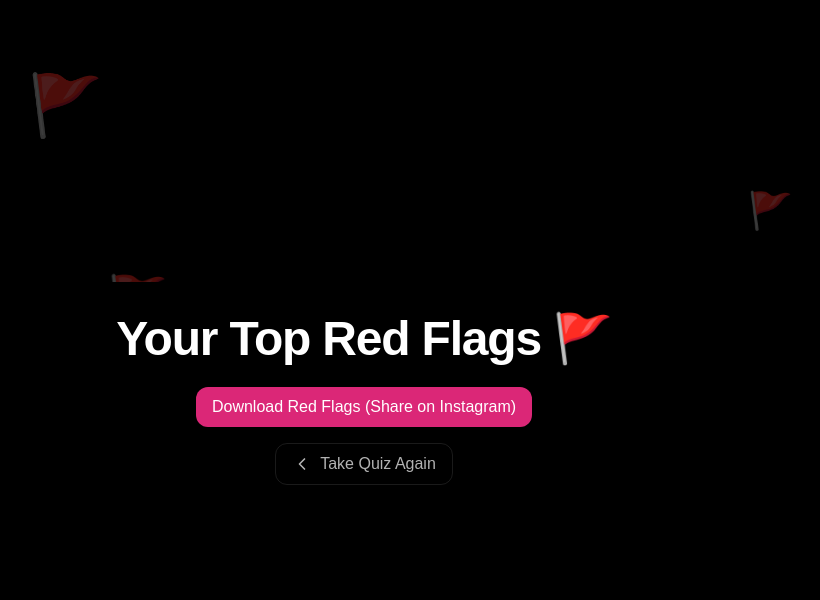
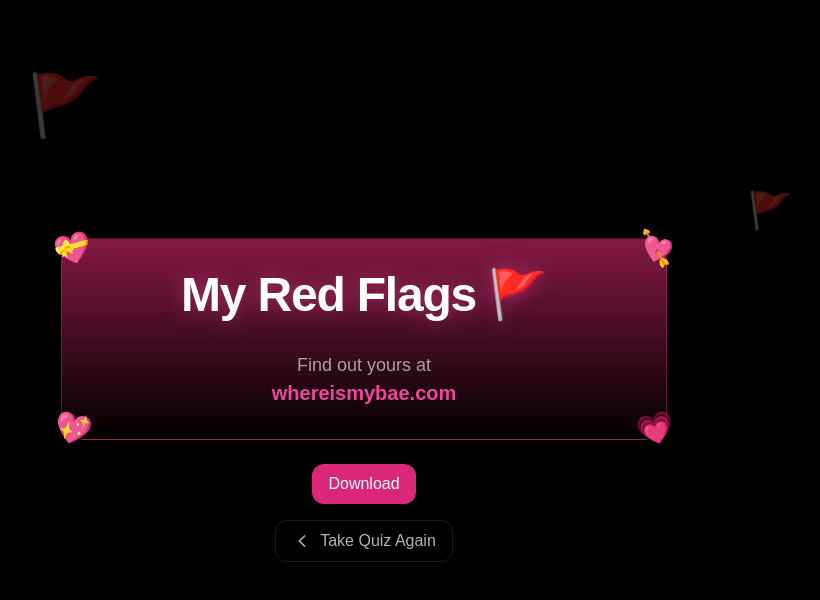
Before and after one commit to kartikeyegupta/whereismybae, a Next.js app: page /results in a window 1280 px wide. Shown: the top 600 px of the page, without its empty margins (276-1096 px from the left). Built offline with nearby package versions, Linux system fonts and the light colour scheme.

Commit message:
working site

```diff
--- a/app/api/redflags/route.ts
+++ b/app/api/redflags/route.ts
@@ -14,14 +14,26 @@ export async function POST(request: Request) {
       messages: [
         {
           role: 'system',
-          content: 'You are a witty dating coach analyzing the user responses to seven questions. Based on those answers, create up to three short red flags that are each 1. Creative, funny, and relatable to a college audience 2. Derived from more than one of the user responses so they are personalized 3. General statements about the users love life, rather than direct references to specific questions or answers 4. Present these red flags at the end of your response. They should be concise one to two sentences each and not listed strictly question by question Present these red flags at the end of your response. They should be concise one to two sentences each and not listed strictly question by question. Output the red flags as Title: description. Make the title a short phrase applying to the user(ex. The Ghoster) and the description a short sentence.'
+          content: `You are a dating coach analyzing the user responses to seven questions. Based on those answers, create up to three short red flags that are each 1. Creative, funny, and relatable to a college audience 2. Derived from more than one of the user responses so they are personalized 3. General statements about the users love life, rather than direct references to specific questions or answers 4. Present these red flags at the end of your response. They should be concise one to two sentences each and not listed strictly question by question Present these red flags at the end of your response. They should be concise one to two sentences each and not listed strictly question by question. Use college lingo like "rizz","bussin","no cap","on god","touch grass","ate and left no crumbs","periodt","based", "obsession","living rent-free in my head","i\'m feral","unhinged","down bad","simping","delulu","fixated","i can\'t even / i\'m deceased". Don't put the words in quotes when you use them, and don't force usage. Add emojis to the descriptions sparingly but well.
+          Output the red flags in valid JSON with this structure:
+            {
+            "red_flags": [
+                {
+                "title": "Short phrase applying to the user (4 words or less)",
+                "description": "Short sentence, 10 words or less"
+                },
+                ...
+            ]
+            }
+
+            Do not provide additional text or formatting outside of this JSON.`
         },
         {
           role: 'user',
           content: `Gender: ${gender}\nAnswers: ${answers.join('\n')}`
         }
       ],
-      temperature: 0.8,
+      temperature: 0.7,
     });
 
     console.log(response.choices[0].message.content);
--- a/app/page.tsx
+++ b/app/page.tsx
@@ -59,7 +59,7 @@ export default function Home() {
     },
     {
       question:
-        "7. What's your go-to coping strategy when you see your crush posting selfies with someone else?",
+        "7. What's your go-to coping strategy when you see your crush posting with someone else?",
       options: [
         "Like and comment something sarcastic to show I'm totally unbothered 🙃",
         "Ignore it, then quietly panic-text my group chat for advice 😅",
@@ -69,7 +69,7 @@ export default function Home() {
     {
       question: "8. You just found out your situationship is also talking to your friend. Your move?",
       options: [
-        "Immediately draft a passive-aggressive subtweet 🐦",
+        "Immediately draft a passive-aggressive text 💬",
         "Confront them with screenshots and receipts 🧾",
         "Give everyone the benefit of the doubt and see how it plays out 🤷"
       ]
@@ -141,7 +141,7 @@ export default function Home() {
     {
       question: "8. You just found out your situationship is also talking to your friend. Your move?",
       options: [
-        "Immediately draft a passive-aggressive subtweet 🐦",
+        "Immediately draft a passive-aggressive text 💬",
         "Confront them with screenshots and receipts 🧾",
         "Give everyone the benefit of the doubt and see how it plays out 🤷"
       ]
@@ -225,7 +225,7 @@ export default function Home() {
     {
       question: "8. You just found out your situationship is also talking to your friend. Your move?",
       options: [
-        "Immediately draft a passive-aggressive subtweet 🐦",
+        "Immediately draft a passive-aggressive text 💬",
         "Confront them with screenshots and receipts 🧾",
         "Give everyone the benefit of the doubt and see how it plays out 🤷"
       ]
--- a/app/results/page.tsx
+++ b/app/results/page.tsx
@@ -10,11 +10,14 @@ export default function ResultsPage() {
   const searchParams = useSearchParams();
   const analysis = searchParams.get("analysis");
 
-  // Parse the analysis string into red flags
-  const redFlags = analysis
-    ?.split("\n")
-    .filter((line) => line.includes(":"))
-    .slice(0, 3) || [];
+  // Parse the analysis JSON string into red flags
+  let redFlags = [];
+  try {
+    const parsedData = JSON.parse(analysis || '{"red_flags": []}');
+    redFlags = parsedData.red_flags || [];
+  } catch (err) {
+    console.error("Error parsing red flags:", err);
+  }
 
   // We'll reference the container we want to screenshot
   const captureRef = useRef<HTMLDivElement>(null);
@@ -23,18 +26,14 @@ export default function ResultsPage() {
     if (!captureRef.current) return;
 
     try {
-      // Use html2canvas to capture the container
       const canvas = await html2canvas(captureRef.current, {
-        backgroundColor: "#000000", // Ensure black background if your container is black
-        scale: 2, // Increase resolution for a clearer image
+        backgroundColor: "#000000",
+        scale: 3, // Increased for even better quality
       });
-      // Convert canvas to data URL
       const dataURL = canvas.toDataURL("image/png");
-
-      // Create a download link
       const link = document.createElement("a");
       link.href = dataURL;
-      link.download = "my-red-flags.png"; // Default filename
+      link.download = "my-red-flags.png";
       link.click();
     } catch (err) {
       console.error("Error capturing image:", err);
@@ -53,27 +52,45 @@ export default function ResultsPage() {
       </div>
 
       <main className="max-w-2xl w-full p-6 md:p-8 rounded-2xl shadow-2xl bg-black border border-black relative z-10">
-        <h1 className="text-4xl md:text-5xl font-bold mb-4 text-center text-white tracking-tight">
-          Your Top Red Flags 🚩
-        </h1>
+        {/* Container we want to screenshot */}
+        <div
+          ref={captureRef}
+          id="shareable-container"
+          className="mb-6 p-8 bg-gradient-to-b from-pink-900 to-black rounded-3xl border border-pink-500/30 relative"
+        >
+          {/* Decorative corner emojis */}
+          <div className="absolute -top-2 -left-2 text-3xl rotate-[-15deg]">💝</div>
+          <div className="absolute -top-2 -right-2 text-3xl rotate-[15deg]">💘</div>
+          <div className="absolute -bottom-2 -left-2 text-3xl rotate-[15deg]">💖</div>
+          <div className="absolute -bottom-2 -right-2 text-3xl rotate-[-15deg]">💗</div>
 
-        {/* Container we want to screenshot */}
-        <div ref={captureRef} id="shareable-container" className="mb-6">
-          {/* You could add a special header or styling specifically for the shareable container */}
-          <div className="space-y-6">
-            {redFlags.map((flag, index) => {
-              const [title, description] = flag.split(":").map((str) => str.trim());
-              const cleanTitle = title.replace(/\*\*/g, "");
-              return (
-                <div
-                  key={index}
-                  className="p-6 rounded-xl border border-pink-500/20 hover:border-pink-500/40 transition-all duration-300 mb-2"
-                >
-                  <h2 className="text-2xl font-bold text-pink-500 mb-2">🚩 {cleanTitle}</h2>
-                  <p className="text-white/80">{description}</p>
-                </div>
-              );
-            })}
+          <h1 className="text-4xl md:text-5xl font-bold mb-8 text-center text-white tracking-tight drop-shadow-[0_0_10px_rgba(236,72,153,0.5)]">
+            My Red Flags 🚩
+          </h1>
+
+          <div className="space-y-6 flex-grow">
+            {redFlags.map((flag: { title: string; description: string }, index: number) => (
+              <div
+                key={index}
+                className="p-6 rounded-2xl bg-black/20 backdrop-blur-sm border border-pink-500/30 shadow-[0_0_15px_rgba(236,72,153,0.15)]"
+              >
+                <h2 className="text-xl font-black text-white mb-3 flex items-center gap-2">
+                  <span className="text-2xl">🚩</span>
+                  {flag.title}
+                </h2>
+                <p className="text-white font-bold text-md leading-snug mb ">{flag.description}</p>
+              </div>
+            ))}
+          </div>
+
+          {/* Added branding */}
+          <div className="mt-5 text-center">
+            <p className="text-white/60 text-lg font-medium">
+              Find out yours at
+            </p>
+            <p className="text-pink-500 text-xl font-bold">
+              whereismybae.com
+            </p>
           </div>
         </div>
 
@@ -83,7 +100,7 @@ export default function ResultsPage() {
             onClick={handleDownloadImage}
             className="bg-pink-600 hover:bg-pink-700 text-white font-medium py-2 px-4 rounded-xl transition-all"
           >
-            Download Red Flags (Share on Instagram)
+            Download
           </button>
 
           {/* Link to retake quiz */}
```
